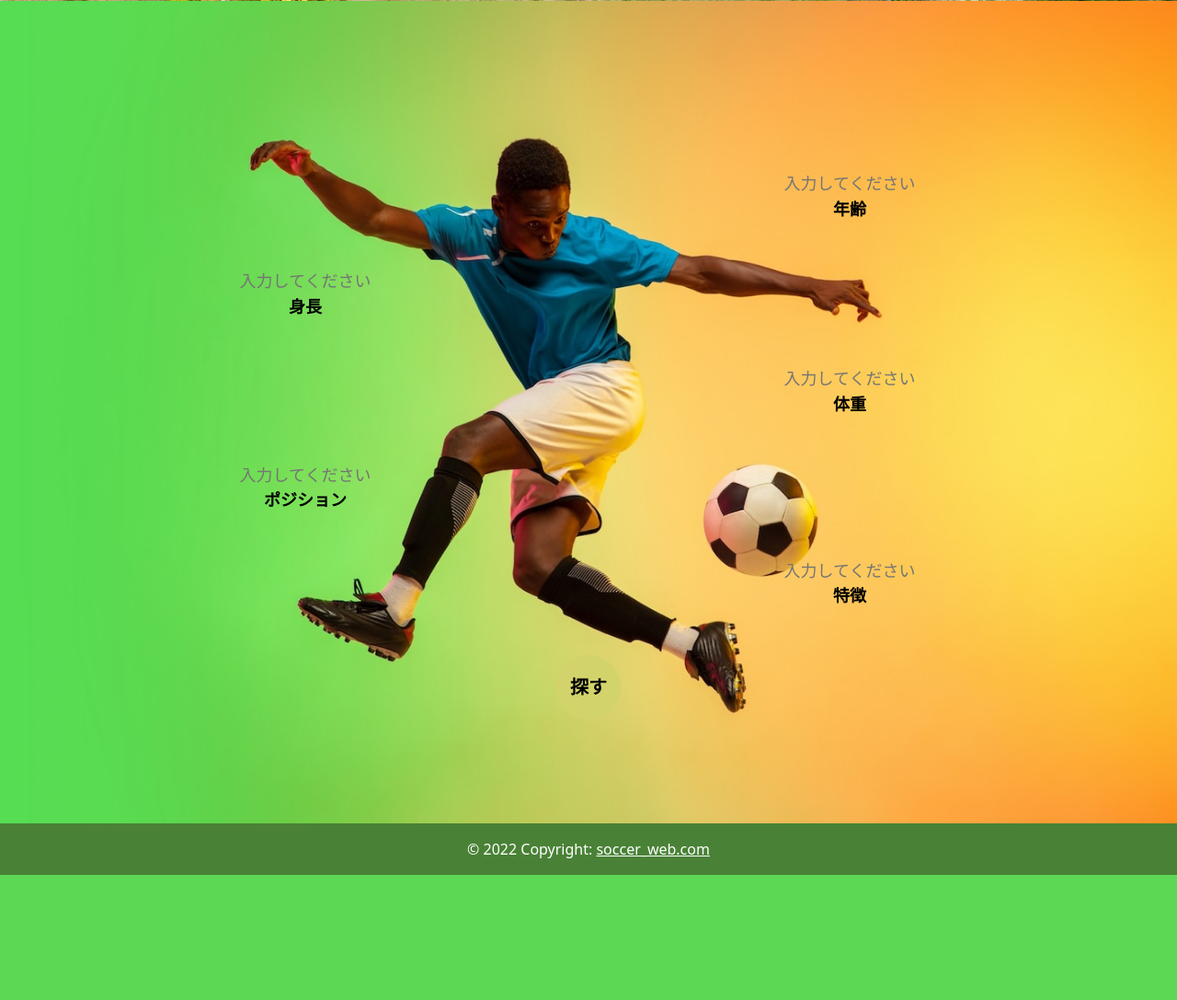
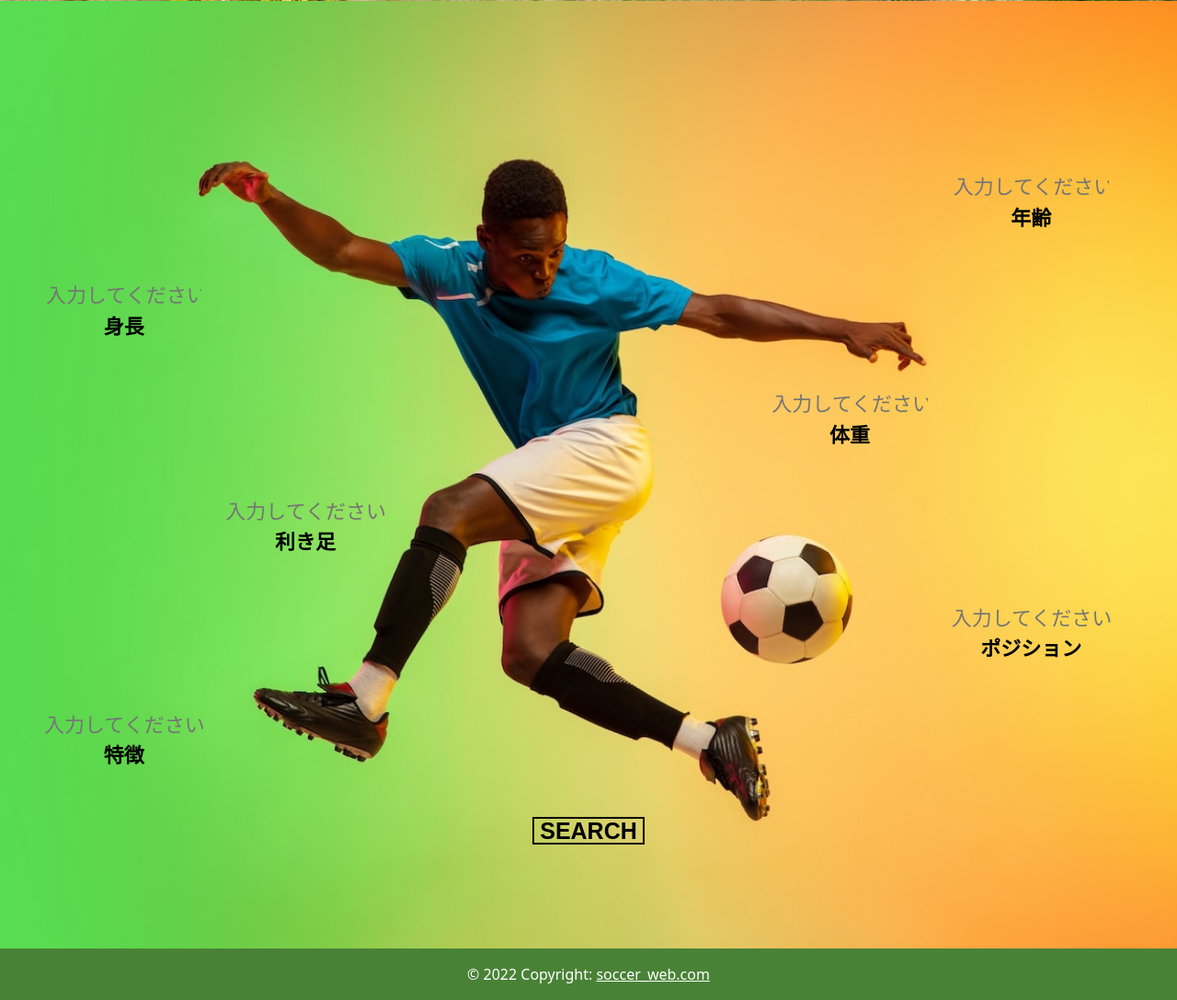
Before and after one commit to kenjikoba/soccer_web, a Django app: page /app/index/ in a window 1280 px wide. Shown: the part 799-1886 px from the top of the page at 92% size. Before the commit the page ends 1750 px from the top, so only its background shows below. Run offline with Django 4.2, Linux system fonts and the light colour scheme; parts of the project's set-up code (start-up, migrations or seed data) failed here and were passed over.

Commit message:
added foot

```diff
--- /dev/null
+++ b/fixtures/scraping&youtube/data2.json
@@ -0,0 +1,28 @@
+{
+  "model": "app.data",
+  "pk": 1,
+  "fields": {
+    "full_name": " Lionel Andrés Messi Cuccitini",
+    "short_name": " MESSI",
+    "position": "AM(RC), F(RC)",
+    "age": " 35 (Jun 24, 1987)",
+    "height": 170,
+    "weight": 72,
+    "height_diff": -12,
+    "weight_diff": -3,
+    "attributes": [
+      "Control",
+      "Passing",
+      "Composure",
+      "Pace",
+      "Flair",
+      "Free Kicks",
+      "Creativity",
+      "Penalties",
+      "Finishing",
+      "Dribbling"
+    ],
+    "image": "https://cdn.soccerwiki.org/images/player/2772.png",
+    "foot": " Left"
+  }
+}
--- a/static/css/style.css
+++ b/static/css/style.css
@@ -118,6 +118,9 @@ header.masthead {
     transform: translateY(10px);
   }
 }
+.animated:hover{
+  animation-play-state: paused;
+}
 
 
 
@@ -137,35 +140,51 @@ header.masthead {
   width: 100%;
   text-align:center;
   font-family: Lusitana, serif;
-  font-size: 18px;
+  font-size: 22px;
   font-weight: 400;
+  /* animation: zoom-in-zoom-out 0.8s infinite alternate ease-in-out; */
 }
+
+/* @keyframes zoom-in-zoom-out {
+  from {
+    transform: scale(1);
+  }
+  to {
+    transform: scale(1.6);
+  }
+}
+.input-text::placeholder {
+  color: black;
+} */
+
 .contact-form .input-text:focus {
   outline: none;
 }
 .contact-form .label {
   text-align: center;
   font-family: Lusitana, serif;
-  font-size: 18px;
+  font-size: 22px;
   font-weight: 400;
   color: black;
   cursor: text;
 }
 .contact-form .submit-btn{
   display: inline-block;
-  background-color: #D2D36B;
-  border-radius: 50%;
+  /* background-color: #D2D36B; */
+  background-color: transparent;
+  border: solid black 2px;
+  /* border-radius: 50%; */
   color: black;
   font-weight:bolder;
   font-family: Raleway, sans-serif;
   text-transform: uppercase;
   /* letter-spacing: 2px; */
-  font-size: 20px;
+  font-size: 25px;
   line-height: 24px;
   /* padding: 8px 16px; */
-  width: 70px;
-  height: 70px;
-  border: none;
+  /* width: 120px;
+  height: 120px; */
+  /* border: none; */
   transition-duration: 0.3s;
   cursor: pointer;
 }
--- a/templates/index.html
+++ b/templates/index.html
@@ -25,28 +25,61 @@
     <div class="row gx-4 gx-lg-5 h-100 align-items-center justify-content-center text-center">
         <form action="{% url 'app:user_input_complete' %}" method="post" class="contact-form row">
             {% csrf_token %}
-            <div class="row row-cols-2">
+            <div class="row row-cols-6">
+                <div class="form-field col x-100"></div>
+                <div class="form-field col x-100"></div>
+                <div class="form-field col x-100"></div>
+                <div class="form-field col x-100"></div>
                 <div class="form-field col x-100"></div>
                 <div class="form-field col x-100">
                     <input class="input-text no-spin" type="number"  id="Age" name="Age" autocomplete="off" placeholder="入力してください" required>
                     <label class="label" for="message" style="font-weight:bold">年齢</label>
                 </div>
             </div>
-            <div class="row row-cols-2">
+            <div class="row row-cols-6">
                 <div class="form-field col x-100">
                     <input class="input-text no-spin" type="number" step="1" id="Height" name="Height" value="He" autocomplete="off" placeholder="入力してください" required>
                     <label class="label" id="label" for="name" style="font-weight:bold">身長</label>
                 </div>
                 <div class="form-field col x-100"></div>
+                <div class="form-field col x-100"></div>
+                <div class="form-field col x-100"></div>
+                <div class="form-field col x-100"></div>
+                <div class="form-field col x-100"></div>
             </div>
-            <div class="row row-cols-2">
+            <div class="row row-cols-6">
+                <div class="form-field col x-100"></div>
+                <div class="form-field col x-100"></div>
+                <div class="form-field col x-100"></div>
                 <div class="form-field col x-100"></div>
                 <div class="form-field col x-100">
                     <input class="input-text no-spin" type="number" step="1" id="Weight" name="Weight" autocomplete="off" placeholder="入力してください" required>
                     <label class="label" for="email" style="font-weight:bold">体重</label>
                 </div>
+                <div class="form-field col x-100"></div>
             </div>
-            <div class="row row-cols-2">
+            <div class="row row-cols-6">
+                <div class="form-field col x-100"></div>
+                <div class="form-field col x-100">
+                    <select class="input-text js-input" type="text" id="Foot" name="Foot" required>
+                        <option value="" selected>入力してください</option>
+                        <option value="Left">左足</option>
+                        <option value="Right">右足</option>
+                        <option value="Both">両方</option>
+                    </select>
+                    <label class="label" for="message" style="font-weight:bold">利き足</label>
+                </div>
+                <div class="form-field col x-100"></div>
+                <div class="form-field col x-100"></div>
+                <div class="form-field col x-100"></div>
+                <div class="form-field col x-100"></div>
+            </div>
+            <div class="row row-cols-6">
+                <div class="form-field col x-100"></div>
+                <div class="form-field col x-100"></div>
+                <div class="form-field col x-100"></div>
+                <div class="form-field col x-100"></div>
+                <div class="form-field col x-100"></div>
                 <div class="form-field col x-100">
                     <select class="input-text js-input" type="text" id="Position" name="Position" required>
                         <option value="" selected>入力してください</option>
@@ -74,10 +107,8 @@
                     </select>
                     <label class="label" for="message" style="font-weight:bold">ポジション</label>
                 </div>
-                <div class="form-field col x-100"></div>
             </div>
-            <div class="row row-cols-2">
-                <div class="form-field col x-100"></div>
+            <div class="row row-cols-6">
                 <div class="form-field col x-100">
                     <select class="input-text js-input" type="text" id="Attributes" name="Attributes" required>
                         <option value="" selected>入力してください</option>
@@ -93,9 +124,14 @@
                     </select>
                     <label class="label" for="message" style="font-weight:bold">特徴</label>
                 </div>
+                <div class="form-field col x-100"></div>
+                <div class="form-field col x-100"></div>
+                <div class="form-field col x-100"></div>
+                <div class="form-field col x-100"></div>
+                <div class="form-field col x-100"></div>
             </div>
             <div class="form-field col x-100 align-center">
-                <input class="submit-btn" type="submit" value="探す">
+                <input class="submit-btn" type="submit" value="SEARCH">
             </div>
          </form>
     </div>
```
Also changed, not shown: fixtures/scraping&youtube/scraping.py (+59 -31 lines).
